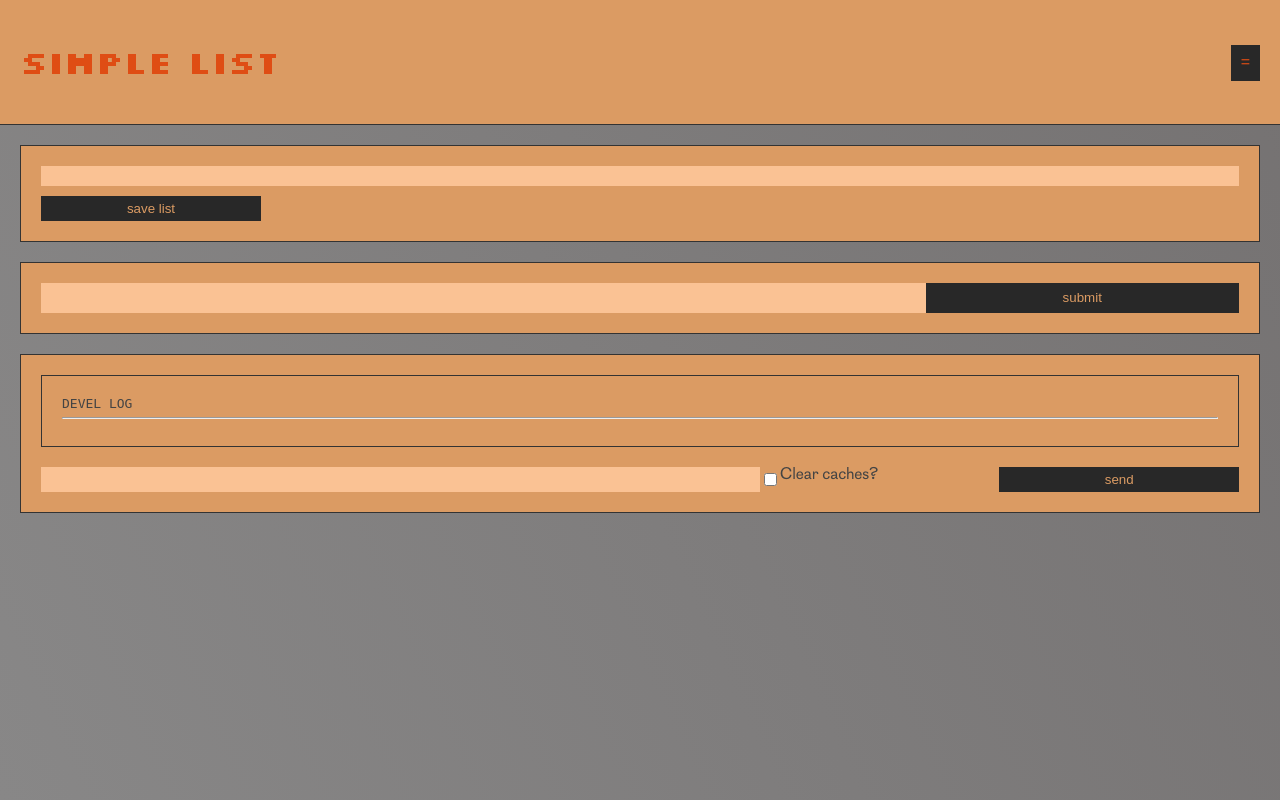
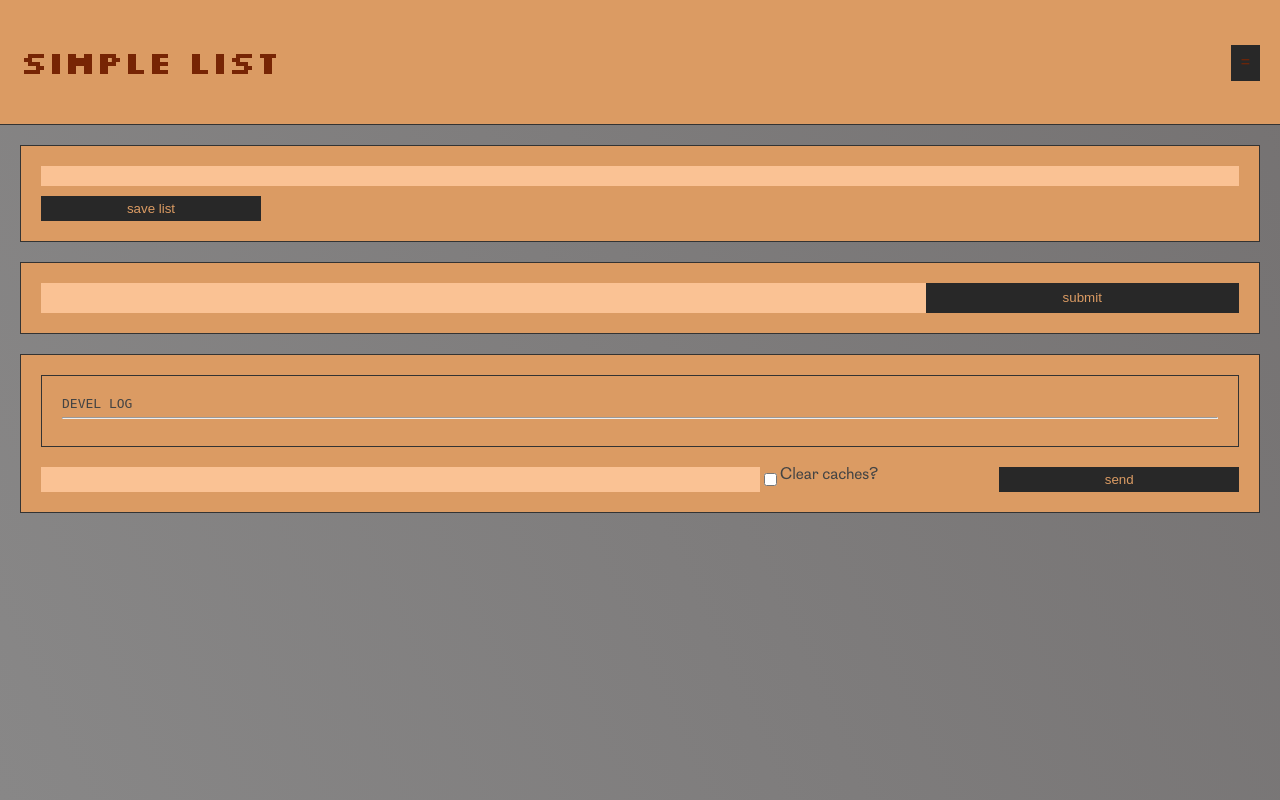
Before and after one commit to madebyparry/simple_list, a PHP site: page / in a window 1280 px wide. Run offline with PHP 8.4, Linux system fonts and the light colour scheme.

Commit message:
list functionality first wave styles x20

```diff
--- a/sass/style.scss
+++ b/sass/style.scss
@@ -14,7 +14,7 @@
     --text-color-primary: #333;
     --text-color-secondary: #444;
     --text-color-accent: #df4d14;
-    --text-color-emphasis: #df4d14;
+    --text-color-emphasis: #772504;
 
     --site-color-success: #4e7c4e;
     --text-color-success: #123112;
--- a/style.css
+++ b/style.css
@@ -17,7 +17,7 @@
   --text-color-primary: #333;
   --text-color-secondary: #444;
   --text-color-accent: #df4d14;
-  --text-color-emphasis: #df4d14;
+  --text-color-emphasis: #772504;
   --site-color-success: #4e7c4e;
   --text-color-success: #123112; }
 
```
